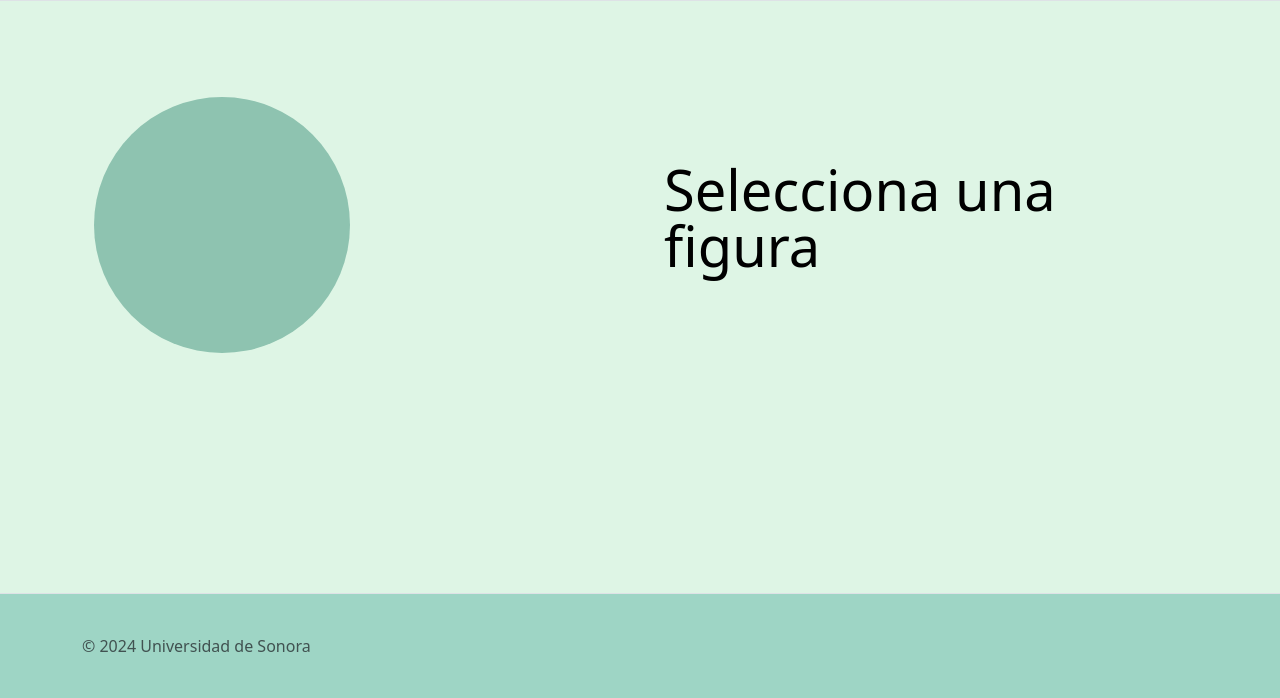
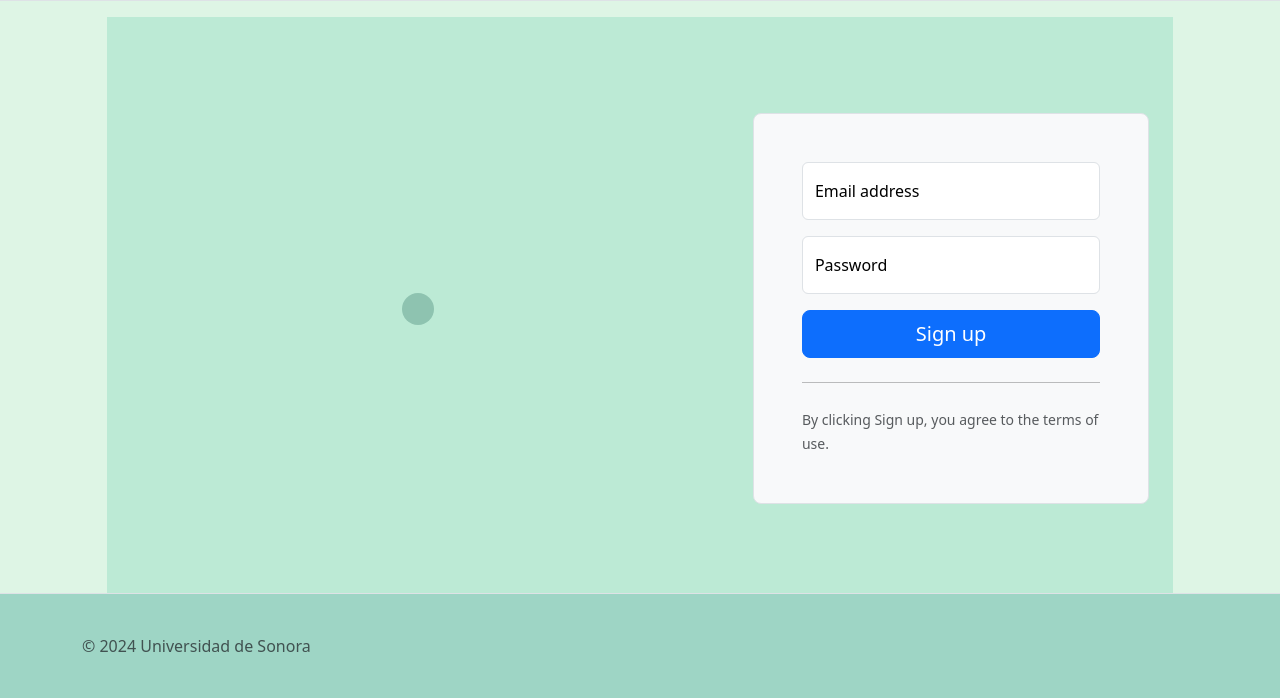
Before and after one commit to noriegaencinas/figuras, a Flask app: page /circulo in a window 1280 px wide. Shown: the part 102-800 px from the top of the page. Run offline with Flask 3, Linux system fonts and the light colour scheme; some web fonts are replaced.

Commit message:
starting the development of each figure view

```diff
--- a/main.py
+++ b/main.py
@@ -10,7 +10,7 @@ from controller.triangulo_controller import *
 # from controller.rectangulo_controller import * # Remove this line on deployment
 
 if __name__ == '__main__':
-    app.run(port=5034, debug=False, host="0.0.0.0") #Debug true when developing
+    app.run(port=5046, debug=False, host="0.0.0.0") #Debug true when developing
 
 # DUDAS
 # venv?
--- a/static/css/base.css
+++ b/static/css/base.css
@@ -14,3 +14,9 @@
     background-color: #DEF5E5;
     color : black;
 }
+
+.custom-color{
+    background-color: #BCEAD5;
+    border-color: #8EC3B0;
+    color: black;
+}
--- a/static/css/menu_view.css
+++ b/static/css/menu_view.css
@@ -3,13 +3,11 @@
   background-color: #9ED5C5;
   color: black;
 }
-
 /* Cambiar el color cuando se hace clic en el elemento */
 .custom-hover:active {
   background-color: #8EC3B0;
   color: black;
 }
-
 .custom-hover{
   background-color: #BCEAD5;
   border-color: #8EC3B0;
--- a/templates/figura_view.html
+++ b/templates/figura_view.html
@@ -5,18 +5,34 @@
 {% endblock %}
 
 {% block content %}
-    <div class="b-example-divider"></div>
-    <div class="container col-xxl-8 px-4 py-5">
-        <div class="row flex-lg-row-reverse align-items-center g-5 py-5">
-            <div class="col-10 col-sm-8 col-lg-6">
-                <h1 class="display-4 lh-1 text-body-emphasis mb-3">Selecciona una figura</h1>
-            </div>
-            <div class="col-lg-6 align-items-center">
-                <img src="/static/img/circle.svg" width="256px" height="256px" alt="">
-            </div>
-        </div>
+
+<div class="custom-color container col-xl-10 col-xxl-8 px-4 py-5 mt-3">
+    <div class="row align-items-center g-lg-5 py-5">
+      <!--Left div-->
+      <div class="col-lg-7 d-flex justify-content-center text-lg-start">
+        <svg xmlns="http://www.w3.org/2000/svg" width="32" height="32" fill="#8EC3B0" class="bi bi-circle-fill" viewBox="0 0 16 16">
+            <circle cx="8" cy="8" r="8"/>
+        </svg>
+      </div>
+      <!--Right div-->
+      <div class="col-md-10 mx-auto col-lg-5">
+        <form class="p-4 p-md-5 border rounded-3 bg-body-tertiary">
+          <div class="form-floating mb-3">
+            <input type="email" class="form-control" id="floatingInput" placeholder="name@example.com">
+            <label for="floatingInput">Email address</label>
+          </div>
+          <div class="form-floating mb-3">
+            <input type="password" class="form-control" id="floatingPassword" placeholder="Password">
+            <label for="floatingPassword">Password</label>
+          </div>
+          <button class="w-100 btn btn-lg btn-primary" type="submit">Sign up</button>
+          <hr class="my-4">
+          <small class="text-body-secondary">By clicking Sign up, you agree to the terms of use.</small>
+        </form>
+      </div>
     </div>
-    <div class="b-example-divider"></div>
+  </div>
+
 {% endblock %}
 
 {% block scripts %}
```
Also changed, not shown: templates/base.html (line endings or trailing spaces). Lines whose indentation alone changed are shown as unchanged.
